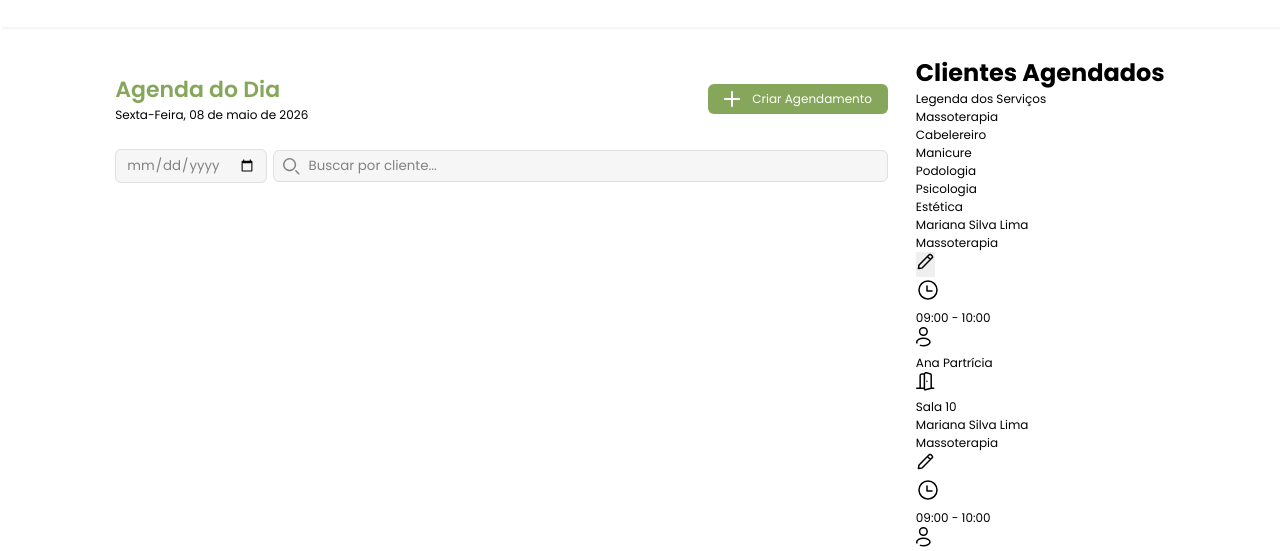
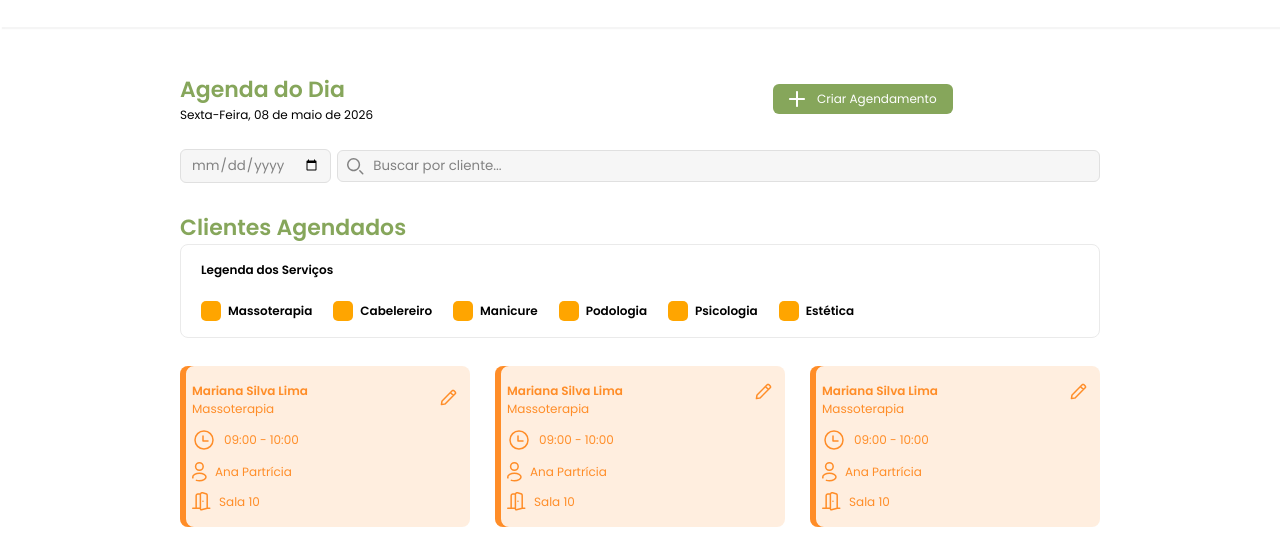
Before and after one commit to Univesp-Projeto-Integrador-TI/web-agendamento, a plain HTML site: page index.html in a window 1280 px wide. Shown: the part 173-724 px from the top of the page. Drawn offline with Linux system fonts and the light colour scheme.

Commit message:
style: erstilização da feature-cliente-agendado

```diff
--- a/src/assets/styles/global.css
+++ b/src/assets/styles/global.css
@@ -31,7 +31,7 @@
     --color-swamp: #E4DFB5;
     --color-secondary: #FDE2BB;
 
-    --color-orange: #FF8D28;
+    --color-orange: rgb(255, 141, 40);
     --color-red: #FF383C;
     --color-yellow: #FFCC00;
     --color-green: #34C759;
--- a/src/assets/styles/style.css
+++ b/src/assets/styles/style.css
@@ -1,6 +1,7 @@
 @import url('./global.css');
 
 header{
+
     display: flex;
     flex-direction: column;
 
@@ -32,6 +33,9 @@ header{
 main {
     display: flex;
     justify-content: center;
+    flex-direction: column;
+    margin: 0px 180px;
+
     gap: 28px;
     margin-top: 28px;
 
@@ -93,6 +97,114 @@ main {
             }
         }
     }
+
+    .section-cliente-agendado {
+        display: flex;
+        flex-direction: column;
+
+        h2 {
+            color: var(--color-primary);
+            font-size: var(--font-headline-2-size);
+            font-weight: var(--font-headline-2-weight);
+        }
+
+        .section-legenda-servicos {
+            display: flex;
+            flex-direction: column;
+            gap: 22px;
+
+            border: 1px solid #EAEAEA;
+            padding: 16px 20px;
+            border-radius: 8px;
+
+            p {
+                font-weight: var(--font-subtitle-weight);
+            }
+
+            .group-legenda-servicos {
+                display: flex;
+                gap: 21px;
+
+                .item-legenda {
+                    display: flex;
+                    align-items: center;
+                    gap: 7px;
+
+                    .quadrado {
+                        background-color: orange;
+                        width: 20px;
+                        height: 20px;
+                        border-radius: 5px;
+                    }
+                }
+            }
+
+        }
+
+        .section-cards-agendamentos {
+            display: grid;
+            grid-template-columns: repeat(3, 1fr);
+            gap: 25px;
+            row-gap: 36px;
+
+            margin-top: 28px;
+
+            .card {
+                display: flex;
+                flex-direction: column;
+                padding: 16px 12px;
+                gap: 10px;
+
+                box-shadow: inset 6px 0 0 var(--color-orange);
+                border-radius: 8px;
+                background-color: rgb(255, 141, 40, 0.15);
+
+                .card-header {
+                    display: flex;
+                    justify-content: space-between;
+
+                    .button-editar-card {
+                        background: none;
+                        border: none;
+                        cursor: pointer;
+                    }
+
+                    .group-text-card-header {
+                        display: flex;
+                        flex-direction: column;
+
+                        p {
+                            color: var(--color-orange);
+                        }
+
+                        p:nth-child(1) {
+                            color: var(--color-orange);
+                            font-weight: var(--font-subtitle-weight);
+                        }
+                    }
+
+                }
+
+                .card-body {
+                    display: flex;
+                    flex-direction: column;
+                    gap: 10px;
+
+                    .item-card {
+                        display: flex;
+                        align-items: center;
+                        gap: 8px;
+
+                        p {
+                            color: var(--color-orange);
+                        }
+                    }
+                }
+
+            }
+
+        }
+    }
 }
 
 .select-page {
@@ -113,3 +225,33 @@ main {
 .icon-plus path {
     fill: var(--color-white);
 }
+
+.icon-pencil {
+    path {
+        stroke: var(--color-orange);
+    }
+}
+
+.icon-pencil {
+    path {
+        stroke: var(--color-orange);
+    }
+}
+
+.icon-clock {
+    path {
+        stroke: var(--color-orange);
+    }
+}
+
+.icon-professional {
+    path {
+        stroke: var(--color-orange);
+    }
+}
+
+.icon-room {
+    path {
+        stroke: var(--color-orange);
+    }
+}
```
